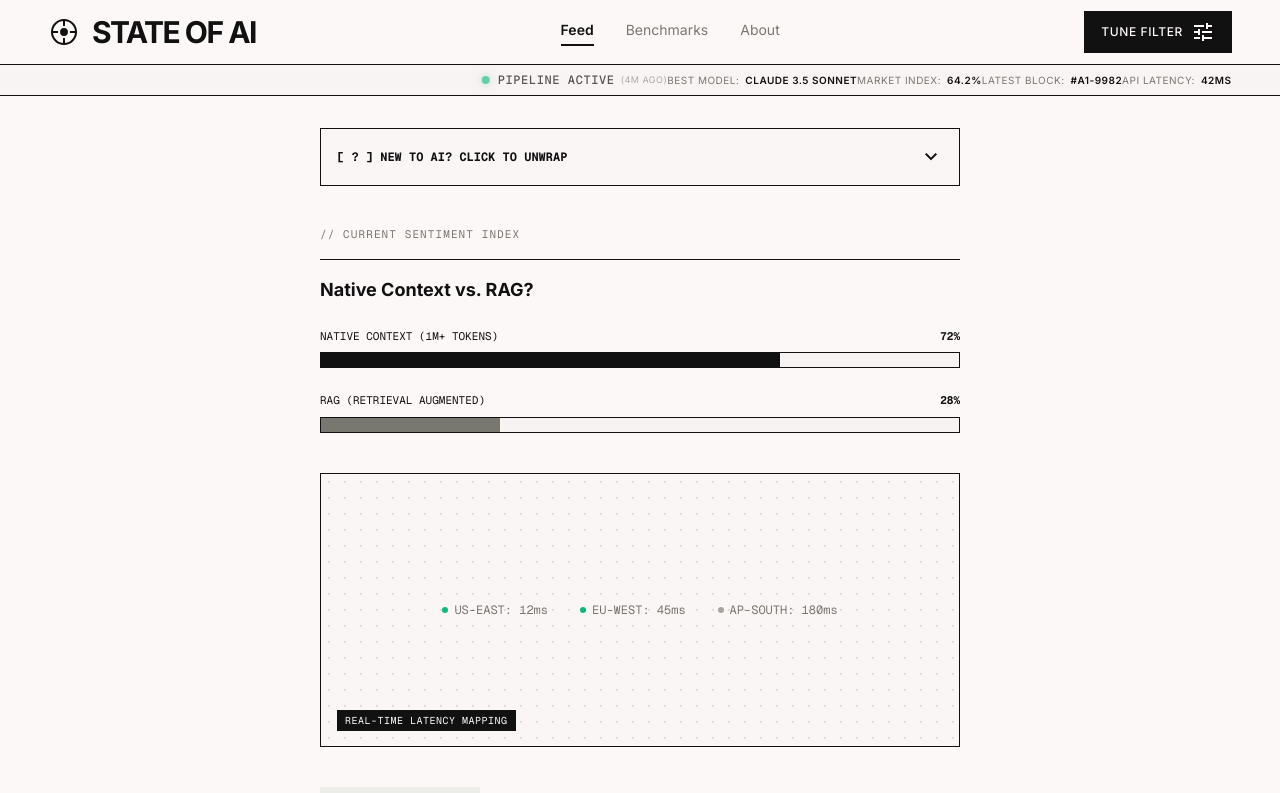
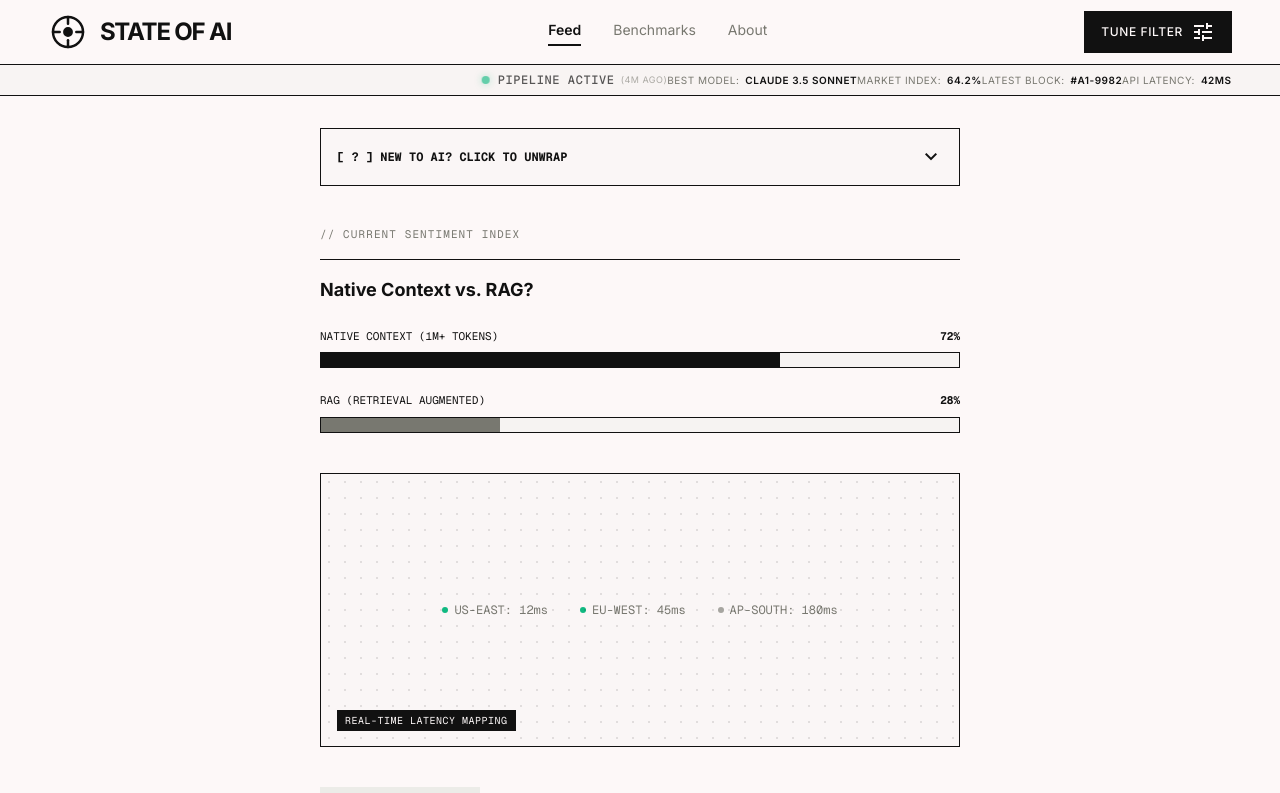
Before and after one commit to IdanKrupnik/state-of-ai, a Next.js app: page / in a window 1280 px wide. Shown: the top 793 px of the page. Built offline with nearby package versions, Linux system fonts and the light colour scheme; no server answers; the database is empty.

Commit message:
style(navbar): adjust size weights for logo text and SVG target reticle icon

```diff
--- a/src/components/TopNavBar/TopNavBar.tsx
+++ b/src/components/TopNavBar/TopNavBar.tsx
@@ -11,7 +11,7 @@ export const TopNavBar: React.FC<TopNavBarProps> = ({ onTuneClick }) => {
       <div className="w-full flex justify-between items-center h-16 px-6 md:px-12">
         <div className="flex items-center gap-3">
           <svg
-            className="w-8 h-8 text-brand-black transition-transform duration-700 ease-in-out hover:rotate-[180deg] cursor-pointer shrink-0"
+            className="w-10 h-10 text-brand-black transition-transform duration-700 ease-in-out hover:rotate-[180deg] cursor-pointer shrink-0"
             viewBox="0 0 24 24"
             fill="none"
             stroke="currentColor"
@@ -28,7 +28,7 @@ export const TopNavBar: React.FC<TopNavBarProps> = ({ onTuneClick }) => {
             <line x1="17" y1="12" x2="21" y2="12" />
             <circle cx="12" cy="12" r="2.2" fill="currentColor" />
           </svg>
-          <div className="text-2xl md:text-3xl font-extrabold tracking-tighter text-brand-black">
+          <div className="text-xl md:text-2xl font-bold tracking-tighter text-brand-black">
             STATE OF AI
           </div>
         </div>
```
